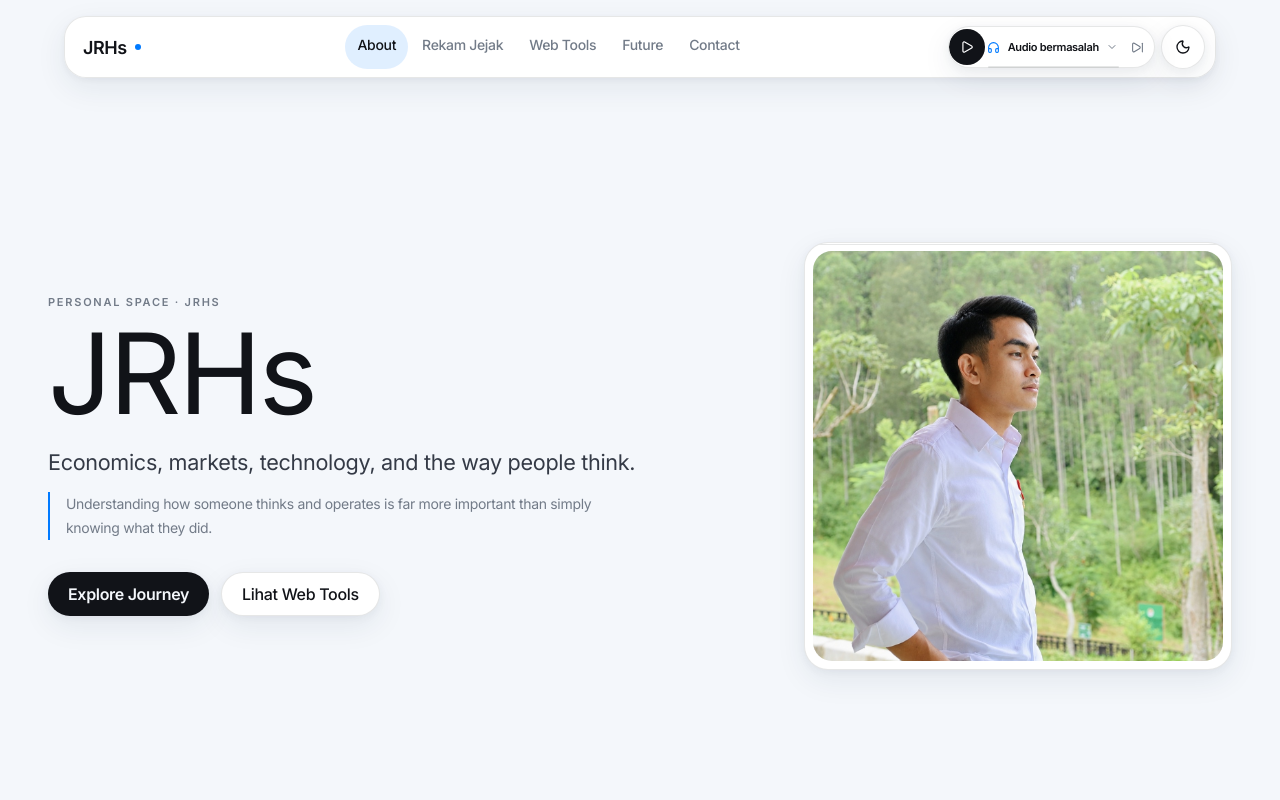
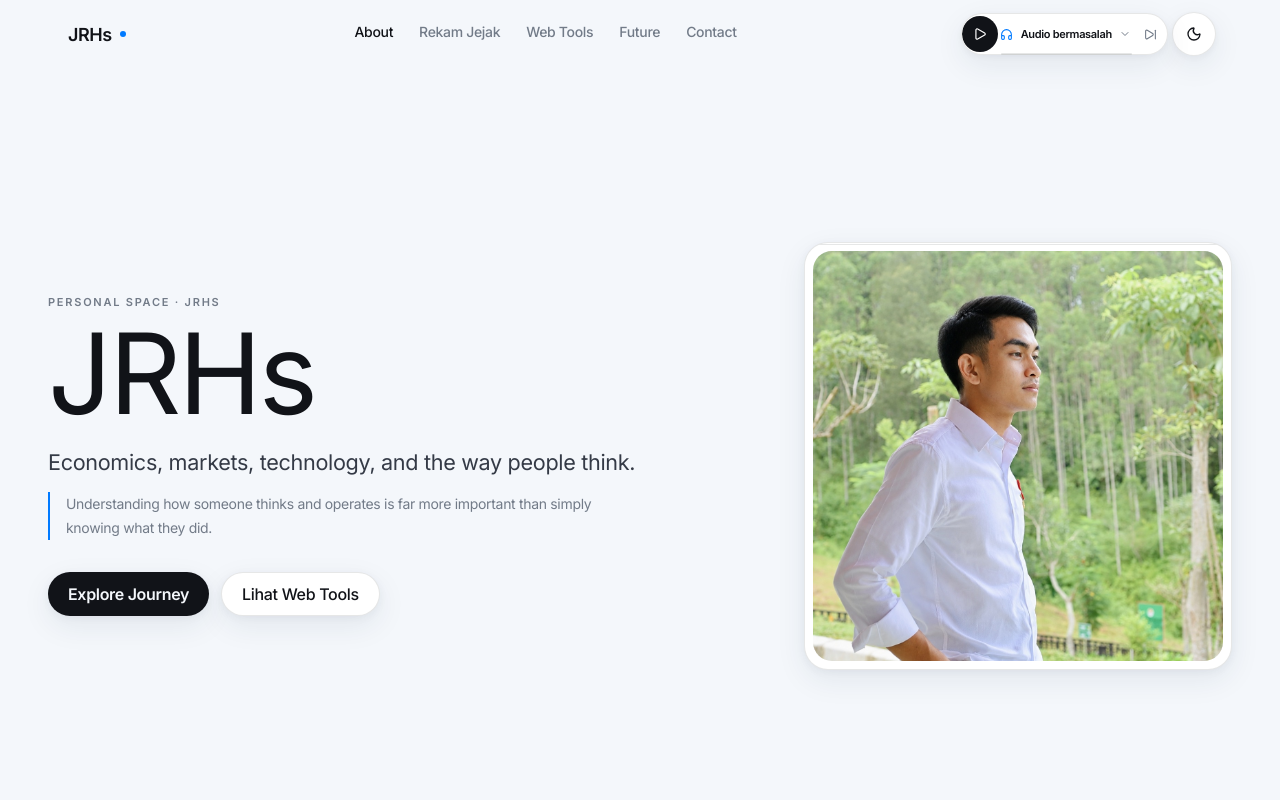
Before and after one commit to LionerHakim/JRHs, a React (Vite) app: page / in a window 1280 px wide. Shown: the top 800 px of the page. Built offline with nearby package versions, Linux system fonts and the light colour scheme.

Commit message:
fix: remove boxed navbar chrome

```diff
--- a/src/components/Navbar.tsx
+++ b/src/components/Navbar.tsx
@@ -51,22 +51,22 @@ export default function Navbar() {
 
   return (
     <>
-      <header className="fixed inset-x-0 top-0 z-50 px-4 md:px-6" style={{ paddingTop: 'max(1rem, env(safe-area-inset-top))' }}>
-        <nav className="mx-auto flex max-w-6xl items-center justify-between gap-2 rounded-[22px] border border-[var(--color-line)] bg-[color-mix(in_srgb,var(--color-paper)_94%,transparent)] px-2.5 py-2 shadow-[var(--shadow-soft)] backdrop-blur-xl" aria-label="Navigasi utama">
-          <a href="#hero" className="flex min-h-11 items-center gap-2 px-2 text-[18px] font-semibold tracking-tight text-[var(--color-ink)]" aria-label="JRHs beranda"><span>JRHs</span><span className="h-1.5 w-1.5 rounded-full bg-[var(--color-accent)]" aria-hidden="true" /></a>
+      <header className="fixed inset-x-0 top-0 z-50 px-4" style={{ paddingTop: 'max(.75rem, env(safe-area-inset-top))' }}>
+        <nav className="mx-auto flex max-w-6xl items-center justify-between gap-3" aria-label="Navigasi utama">
+          <a href="#hero" className="flex min-h-11 items-center gap-2 px-1 text-[18px] font-semibold tracking-tight text-[var(--color-ink)]" aria-label="JRHs beranda"><span>JRHs</span><span className="h-1.5 w-1.5 rounded-full bg-[var(--color-accent)]" aria-hidden="true" /></a>
           <div className="hidden items-center gap-0.5 xl:flex">
-            {navLinks.map((link) => { const isActive = active === link.href.slice(1); return <a key={link.href} href={link.href} className={`min-h-11 rounded-full px-3 py-2.5 text-sm font-medium transition-colors ${isActive ? 'bg-[var(--color-accent-soft)] text-[var(--color-ink)]' : 'text-[var(--color-muted)] hover:text-[var(--color-ink)]'}`} aria-current={isActive ? 'location' : undefined}>{link.name}</a>; })}
+            {navLinks.map((link) => { const isActive = active === link.href.slice(1); return <a key={link.href} href={link.href} className={`min-h-10 rounded-full px-3 py-2 text-sm font-medium transition-colors ${isActive ? 'text-[var(--color-ink)]' : 'text-[var(--color-muted)] hover:text-[var(--color-ink)]'}`} aria-current={isActive ? 'location' : undefined}>{link.name}</a>; })}
           </div>
-          <div className="flex items-center gap-1.5">
+          <div className="flex items-center gap-1">
             <MusicPlayer />
             <ThemeToggle />
-            <button ref={openerRef} type="button" onClick={() => setOpen(true)} className="inline-flex min-h-11 min-w-11 items-center justify-center rounded-full border border-[var(--color-line)] bg-[var(--color-paper)] text-[var(--color-ink)] shadow-[var(--shadow-soft)] transition active:scale-[.97] hover:-translate-y-0.5 focus:outline-none focus-visible:ring-2 focus-visible:ring-[var(--color-accent)] xl:hidden" aria-label="Buka menu" aria-expanded={open}><Menu size={18} aria-hidden="true" /></button>
+            <button ref={openerRef} type="button" onClick={() => setOpen(true)} className="inline-flex min-h-11 min-w-11 items-center justify-center rounded-full border border-[var(--color-line)] bg-[var(--color-control)] text-[var(--color-ink)] transition active:scale-[.97] hover:border-[var(--color-accent)] focus:outline-none focus-visible:ring-2 focus-visible:ring-[var(--color-accent)] xl:hidden" aria-label="Buka menu" aria-expanded={open}><Menu size={18} aria-hidden="true" /></button>
           </div>
         </nav>
       </header>
 
-      {open && <div ref={menuRef} className="fixed inset-0 z-[60] overflow-y-auto bg-[var(--color-canvas)] px-5 pb-[calc(2rem+env(safe-area-inset-bottom))] pt-[max(1.25rem,env(safe-area-inset-top))] xl:hidden" role="dialog" aria-modal="true" aria-label="Navigasi seluler">
-        <div className="mx-auto flex max-w-6xl items-center justify-between"><a href="#hero" onClick={closeMenu} className="flex min-h-11 items-center text-[18px] font-semibold tracking-tight text-[var(--color-ink)]">JRHs</a><div className="flex items-center gap-2"><ThemeToggle /><button ref={closeRef} type="button" onClick={closeMenu} className="inline-flex min-h-11 min-w-11 items-center justify-center rounded-full border border-[var(--color-line)] bg-[var(--color-paper)] text-[var(--color-ink)] shadow-[var(--shadow-soft)] transition active:scale-[.97] focus:outline-none focus-visible:ring-2 focus-visible:ring-[var(--color-accent)]" aria-label="Tutup menu"><X size={18} aria-hidden="true" /></button></div></div>
+      {open && <div ref={menuRef} className="fixed inset-0 z-[60] overflow-y-auto bg-[var(--color-canvas)] px-5 pb-[calc(2rem+env(safe-area-inset-bottom))] pt-[max(1rem,env(safe-area-inset-top))] xl:hidden" role="dialog" aria-modal="true" aria-label="Navigasi seluler">
+        <div className="mx-auto flex max-w-6xl items-center justify-between"><a href="#hero" onClick={closeMenu} className="flex min-h-11 items-center text-[18px] font-semibold tracking-tight text-[var(--color-ink)]">JRHs</a><div className="flex items-center gap-1"><ThemeToggle /><button ref={closeRef} type="button" onClick={closeMenu} className="inline-flex min-h-11 min-w-11 items-center justify-center rounded-full border border-[var(--color-line)] bg-[var(--color-control)] text-[var(--color-ink)] transition active:scale-[.97] focus:outline-none focus-visible:ring-2 focus-visible:ring-[var(--color-accent)]" aria-label="Tutup menu"><X size={18} aria-hidden="true" /></button></div></div>
         <div className="mx-auto flex max-w-6xl flex-col pt-12" role="navigation" aria-label="Navigasi utama seluler">{navLinks.map((link) => <a key={link.href} href={link.href} onClick={closeMenu} className="border-b border-[var(--color-line)] py-5 font-[var(--font-perfectly-nineties-regular)] text-[clamp(1.8rem,8vw,2.5rem)] font-normal text-[var(--color-ink)] transition-opacity hover:opacity-60">{link.name}</a>)}</div>
       </div>}
     </>
```
